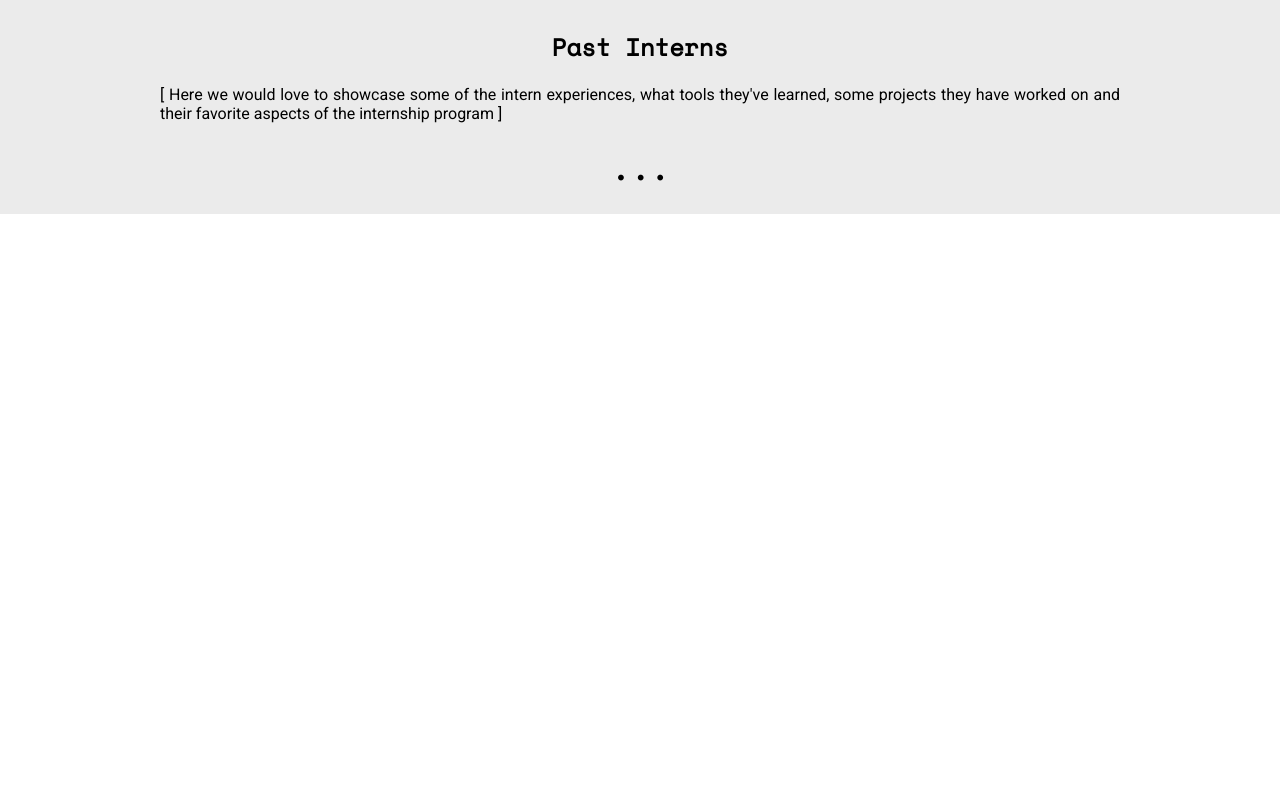
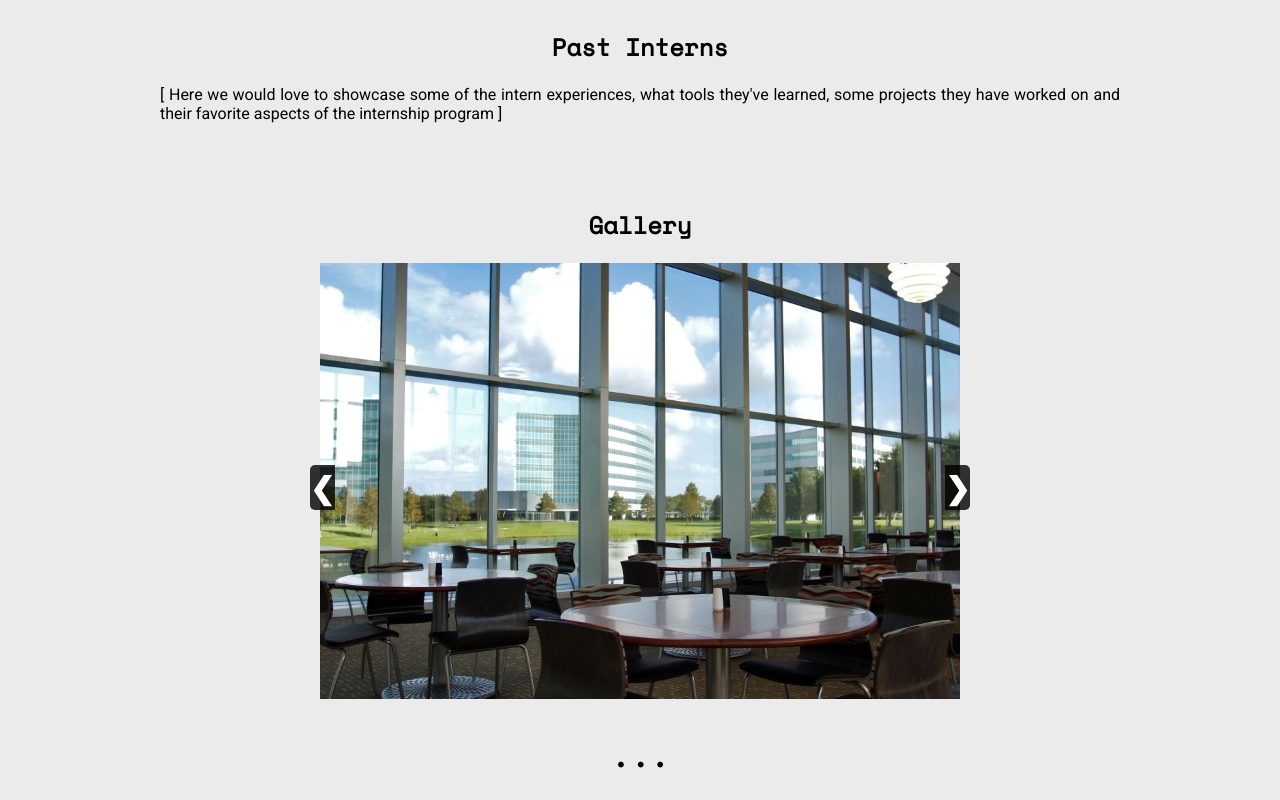
Before and after one commit to MichaelWulber/Intern_Website, a React (Create React App) app in the folder intern_website/: page / in a window 1280 px wide. Shown: the part 1120-1920 px from the top of the page. Before the commit the page ends 1334 px from the top, so only its background shows below. Built offline with nearby package versions, Linux system fonts and the light colour scheme; a web font is replaced by a local one.

Commit message:
Gallery works on mobile

```diff
--- a/intern_website/src/Main/Gallery/Gallery.css
+++ b/intern_website/src/Main/Gallery/Gallery.css
@@ -1,23 +1,61 @@
 .gallery-section {
     padding-top: 5%;
+    width: 100%;
+    height: auto;
+}
+
+@media only screen and (max-width: 1000px) {
+    img {
+        max-width: 80%;
     }
 
     .next, .prev {
         cursor: pointer;
         position: relative;
         width: auto;
-    padding: 10px;
-    margin-bottom: 20px;
         color: white;
         font-weight: bold;
         font-size: 20px;
-    border-radius: 0 3px 3px 0;
+        border-radius: 0 5px 5px 0;
         user-select: none;
         -webkit-user-select: none;
         background-color: rgba(0, 0, 0, 0.8);
     }
 
     .next {
-    right: 0;
-    border-radius: 3px 0 0 3px;
+        bottom: 100px;
+        border-radius: 5px 0 0 5px;
+        left: 10px;
     }
+
+    .prev {
+        bottom: 100px;
+        right: 10px;
+    }
+}
+
+@media only screen and (min-width: 1000px) {
+    .next, .prev {
+        cursor: pointer;
+        position: relative;
+        width: auto;
+        color: white;
+        font-weight: bold;
+        font-size: 30px;
+        border-radius: 0 5px 5px 0;
+        user-select: none;
+        -webkit-user-select: none;
+        background-color: rgba(0, 0, 0, 0.8);
+    }
+
+    .next {
+        left: 15px;
+        bottom: 200px;
+        border-radius: 5px 0 0 5px;
+    }
+
+    .prev {
+        right: 15px;
+        bottom: 200px;
+    }
+}
--- a/intern_website/src/Main/Gallery/GalleryManager.js
+++ b/intern_website/src/Main/Gallery/GalleryManager.js
@@ -14,12 +14,12 @@ class GalleryManager extends Component {
     render() {
 
         return (
-            <div className={"gallery-container"}>
+            <div className="gallery-container">
                 <a className="next">&#10094;</a>
                 <img
-                src="dining.jpg"
-                alt="campus"
-                onClick={this.nextPicure.bind(this)}></img>
+                    src="dining.jpg"
+                    alt="campus"
+                    onClick={this.nextPicure.bind(this)}></img>
                 <a className="prev">&#10095;</a>
             </div>
          );
--- a/intern_website/src/Main/Main.js
+++ b/intern_website/src/Main/Main.js
@@ -3,9 +3,9 @@ import './Main.css';
 import Section from './Section/Section';
 import PathsSection from './PathsSection/PathsSection';
 import Footer from './Footer/Footer';
-//import Gallery from './Gallery/Gallery';
+import Gallery from './Gallery/Gallery';
 
-const loremIpsum = "[ Here we would love to showcase some of the intern experiences, " +
+const pastInterns = "[ Here we would love to showcase some of the intern experiences, " +
                     "what tools they've learned, some projects they have worked on and their favorite aspects of the internship program ]";
 const aboutText = "Seeking IT interns for Florida Blue's Internship. The program will be located at Florida Blue's Deerwood Campus. " +
                   "This program is focused on providing interns exposure to Florida Blue's business processes and the IT systems that support it. " +
@@ -18,8 +18,8 @@ const Main = (props) =>
   <div className="main">
     <Section title="About" text={aboutText}/>
     <PathsSection paths={props.paths}/>
-    <Section title="Past Interns" text={loremIpsum}/>
-
+    <Section title="Past Interns" text={pastInterns}/>
+    <Gallery />
     <Footer />
   </div>
 
```
Lines whose indentation alone changed are shown as unchanged.
